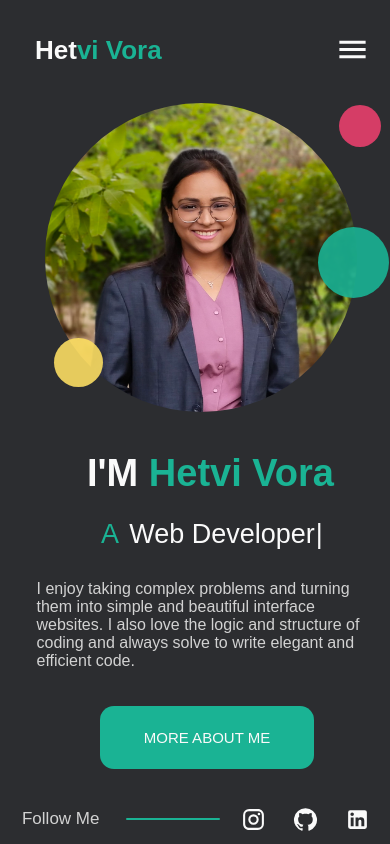
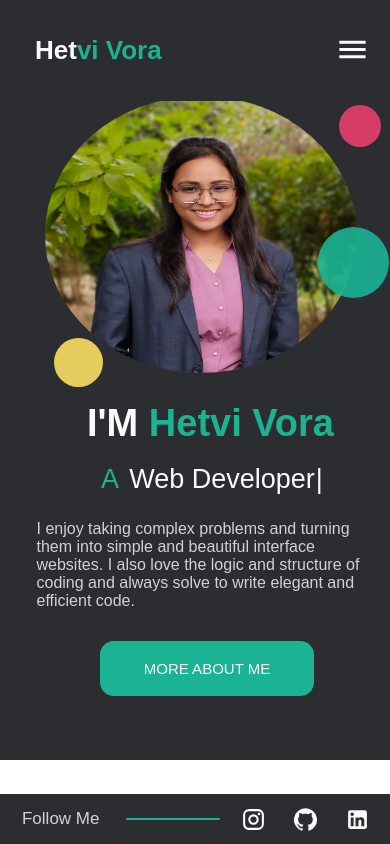
Before and after one commit to HetviVora3007/portfolio-website, a React (Create React App) app: page / in a window 390 px wide. Built offline with nearby package versions, Linux system fonts and the light colour scheme.

Commit message:
added changes in design

```diff
--- a/src/Pages/HomePage/Home.css
+++ b/src/Pages/HomePage/Home.css
@@ -183,6 +183,9 @@
 }
 
 @media screen and (max-width: 550px) {
+    .homepage-maincontainer {
+        height: 90vh;
+    }
 
     .homepage-subcontainer {
         height: 100%;
```
